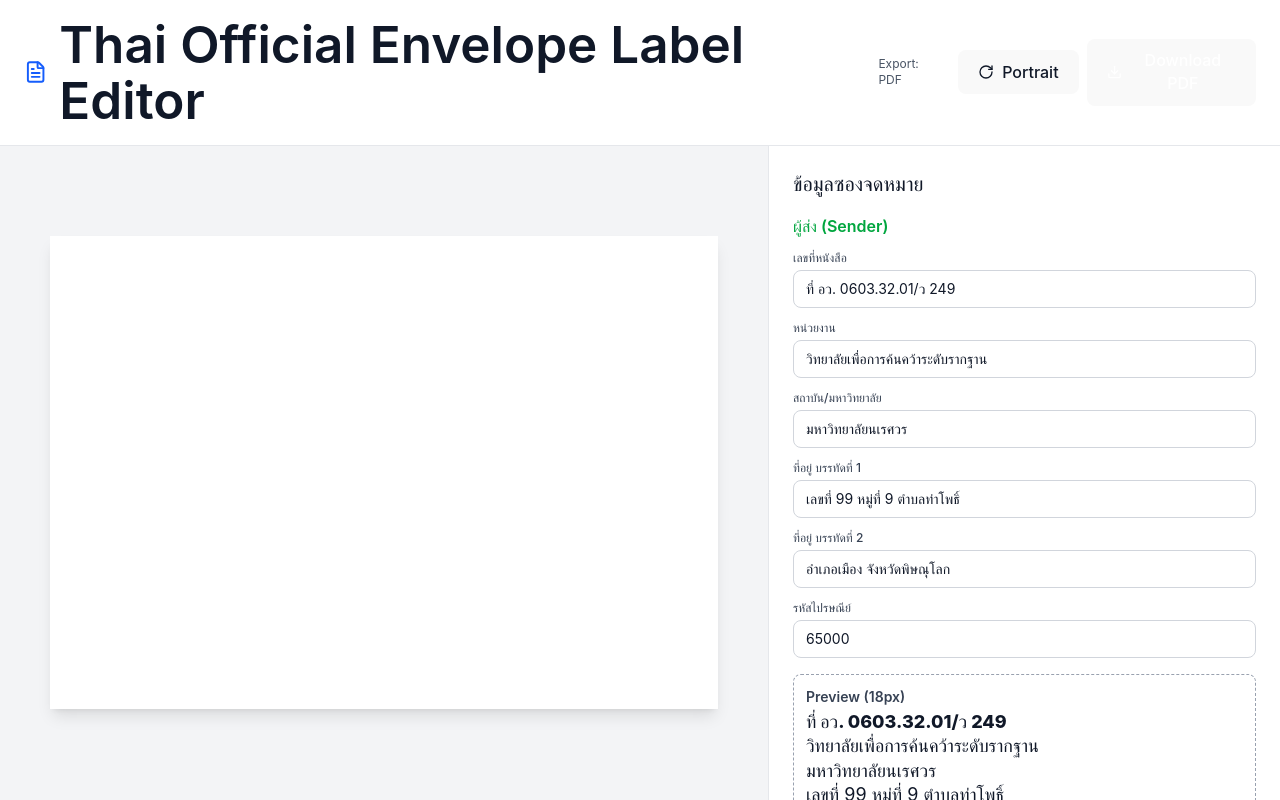
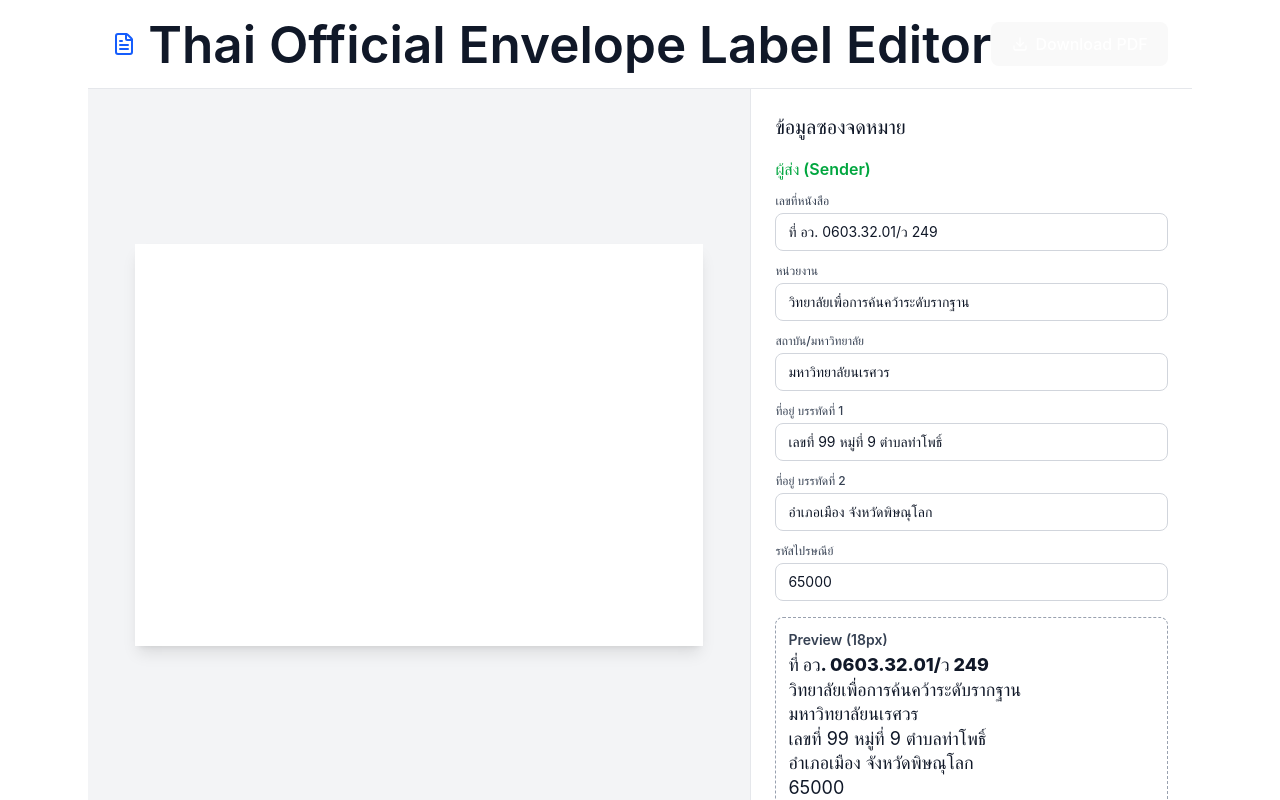
Before and after one commit to s1n-c0s/word-better-exp, a React (Vite) app: page / in a window 1280 px wide. Built offline with nearby package versions, Linux system fonts and the light colour scheme.

Commit message:
- remove rotate button

```diff
--- a/src/App.tsx
+++ b/src/App.tsx
@@ -1,5 +1,5 @@
 import { useState, useEffect, useCallback } from "react";
-import { Download, FileText, RotateCw } from "lucide-react";
+import { Download, FileText } from "lucide-react"; // 💡 ลบ RotateCw ออก
 import jsPDF from "jspdf";
 // ไฟล์ฟอนต์ที่ถูกแปลงแล้ว: ตรวจสอบให้แน่ใจว่าไฟล์เหล่านี้ถูกโหลดในโปรเจกต์ของคุณ
 import "./fonts/thsarabunnew-normal.js";
@@ -11,10 +11,11 @@ const GARUDA_EMBLEM_WIDTH = 15;
 const GARUDA_EMBLEM_HEIGHT = 15;
 
 export default function DocumentEditor() {
-  const [isLandscape, setIsLandscape] = useState(true);
+  // 💡 ลบ State isLandscape และ setIsLandscape ออก
+  // const [isLandscape, setIsLandscape] = useState(true);
   const [pdfUrl, setPdfUrl] = useState("");
 
-  // ข้อมูลผู้ส่ง/ผู้รับ
+  // ข้อมูลผู้ส่ง/ผู้รับ (คงเดิม)
   const [documentNumber, setDocumentNumber] = useState(
     "ที่ อว. 0603.32.01/ว 249"
   );
@@ -47,13 +48,15 @@ export default function DocumentEditor() {
   // ฟังก์ชันสร้าง PDF และคืนค่า Data URI string (สำหรับ Preview และ Download)
   const generatePdfDataUri = useCallback(() => {
     const pdf = new jsPDF({
-      orientation: isLandscape ? "landscape" : "portrait",
+      // 💡 กำหนด orientation เป็น 'landscape' ถาวร
+      orientation: "landscape",
       unit: "mm",
       format: "a4",
     });
 
-    const pageWidth = isLandscape ? 297 : 210;
-    const pageHeight = isLandscape ? 210 : 297;
+    // 💡 กำหนดขนาด Page ด้วยค่า Landscape ถาวร
+    const pageWidth = 297;
+    const pageHeight = 210;
     const margin = 20;
 
     pdf.setFont(SARABUN_FONT, "normal");
@@ -96,7 +99,7 @@ export default function DocumentEditor() {
     const stampLines = stampText.split("\n");
 
     const paddingX = 3;
-    const paddingY = 1.0; // 💡 ปรับลดขอบแนวตั้งให้ชิดที่สุด (1.0mm)
+    const paddingY = 1.5;
     const stampLineSpacing = 7;
 
     // 1. หาความกว้างสูงสุดของข้อความทั้งหมด
@@ -118,7 +121,6 @@ export default function DocumentEditor() {
     const stampY = margin - moveUpOffset; // ตำแหน่ง Y ใหม่ของกล่อง
 
     // 4. คำนวณจุดเริ่มต้น Y ของข้อความเพื่อให้จัดกึ่งกลางแนวตั้งพอดี
-    // 💡 ปรับ Text Offset ลงเล็กน้อยเพื่อดึงข้อความให้ชิดขอบล่างมากขึ้น
     const textStartOffset = 3.5;
     let currentY = stampY + paddingY + textStartOffset;
 
@@ -167,7 +169,7 @@ export default function DocumentEditor() {
     // คืนค่า Data URI String
     return pdf.output("datauristring");
   }, [
-    isLandscape,
+    // 💡 ลบ isLandscape ออกจาก dependencies
     documentNumber,
     senderOrg,
     senderUniversity,
@@ -181,16 +183,15 @@ export default function DocumentEditor() {
     stampText,
   ]);
 
-  // Effect สำหรับอัปเดต Preview ทุกครั้งที่ข้อมูลเปลี่ยน
+  // Effect สำหรับอัปเดต Preview ทุกครั้งที่ข้อมูลเปลี่ยน (ไม่มีการเปลี่ยนแปลง)
   useEffect(() => {
     const dataUri = generatePdfDataUri();
     setPdfUrl(dataUri);
   }, [generatePdfDataUri]);
 
-  // ฟังก์ชันสำหรับ Download PDF จริงๆ
+  // ฟังก์ชันสำหรับ Download PDF จริงๆ (ไม่มีการเปลี่ยนแปลง)
   const handleDownload = () => {
     const pdfDataUri = generatePdfDataUri();
-    // ใช้ Data URI ในการสร้างลิงก์ดาวน์โหลด
     const a = document.createElement("a");
     a.href = pdfDataUri;
     a.download = "envelope-label.pdf";
@@ -206,21 +207,11 @@ export default function DocumentEditor() {
         <div className="bg-white dark:bg-gray-800 border-b border-gray-200 dark:border-gray-700 px-6 py-4 flex items-center justify-between">
           <div className="flex items-center gap-3">
             <FileText className="w-6 h-6 text-blue-600 dark:text-blue-400" />
-            <h1 className="text-xl font-semibold text-gray-900 dark:text-gray-100">
+            <h1 className="textsize:xl font-semibold text-gray-900 dark:text-gray-100">
               Thai Official Envelope Label Editor
             </h1>
           </div>
           <div className="flex items-center gap-2">
-            <div className="text-xs text-gray-600 dark:text-gray-400 mr-2 hidden sm:block">
-              Export: PDF
-            </div>
-            <button
-              onClick={() => setIsLandscape(!isLandscape)}
-              className="inline-flex items-center gap-2 px-3 py-1.5 text-sm font-medium bg-white dark:bg-gray-700 text-gray-900 dark:text-gray-100 border border-gray-300 dark:border-gray-600 rounded-md hover:bg-gray-50 dark:hover:-bg-gray-600 transition-colors"
-            >
-              <RotateCw className="w-4 h-4" />
-              {isLandscape ? "Portrait" : "Landscape"}
-            </button>
             <button
               onClick={handleDownload}
               className="inline-flex items-center gap-2 px-3 py-1.5 text-sm font-medium bg-blue-600 text-white rounded-md hover:bg-blue-700 transition-colors"
@@ -235,13 +226,11 @@ export default function DocumentEditor() {
         <div className="flex-1 overflow-hidden flex flex-col lg:flex-row">
           <div className="flex-1 lg:w-3/5 overflow-auto p-4 lg:p-8 bg-gray-100 dark:bg-gray-900 flex items-center justify-center">
             <div
-              className={`transition-all bg-white shadow-lg ${
-                isLandscape
-                  ? "w-full max-w-[95%] aspect-[1.414/1]"
-                  : "w-full max-w-3xl aspect-[1/1.414]"
-              } p-2`}
+              className={`transition-all bg-white shadow-lg
+                // 💡 ใช้ขนาด Landscape ถาวร
+                w-full max-w-[95%] aspect-[1.414/1]
+                p-2`}
             >
-              {/* ใช้ Data URI ใน src ของ iframe */}
               {pdfUrl ? (
                 <iframe
                   title="PDF Preview"
@@ -257,7 +246,7 @@ export default function DocumentEditor() {
             </div>
           </div>
 
-          {/* Input Form Panel (มีส่วน Preview JSX อยู่ด้านใน) */}
+          {/* Input Form Panel (คงเดิม) */}
           <div className="w-full lg:w-2/5 bg-white dark:bg-gray-800 overflow-auto border-t lg:border-t-0 lg:border-l border-gray-200 dark:border-gray-700">
             <div className="p-4 lg:p-6">
               <div className="max-w-xl mx-auto space-y-4 lg:space-y-6">
```
